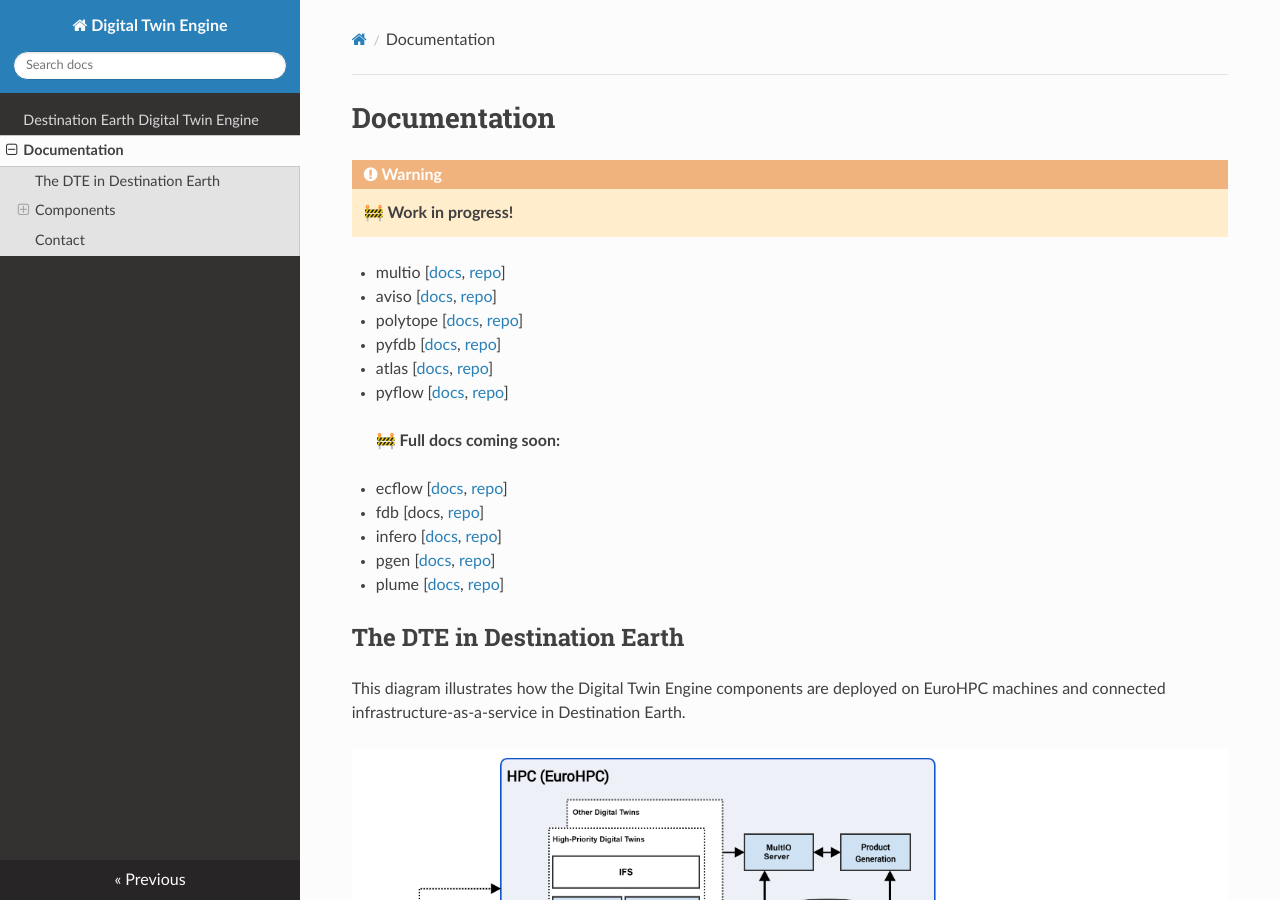
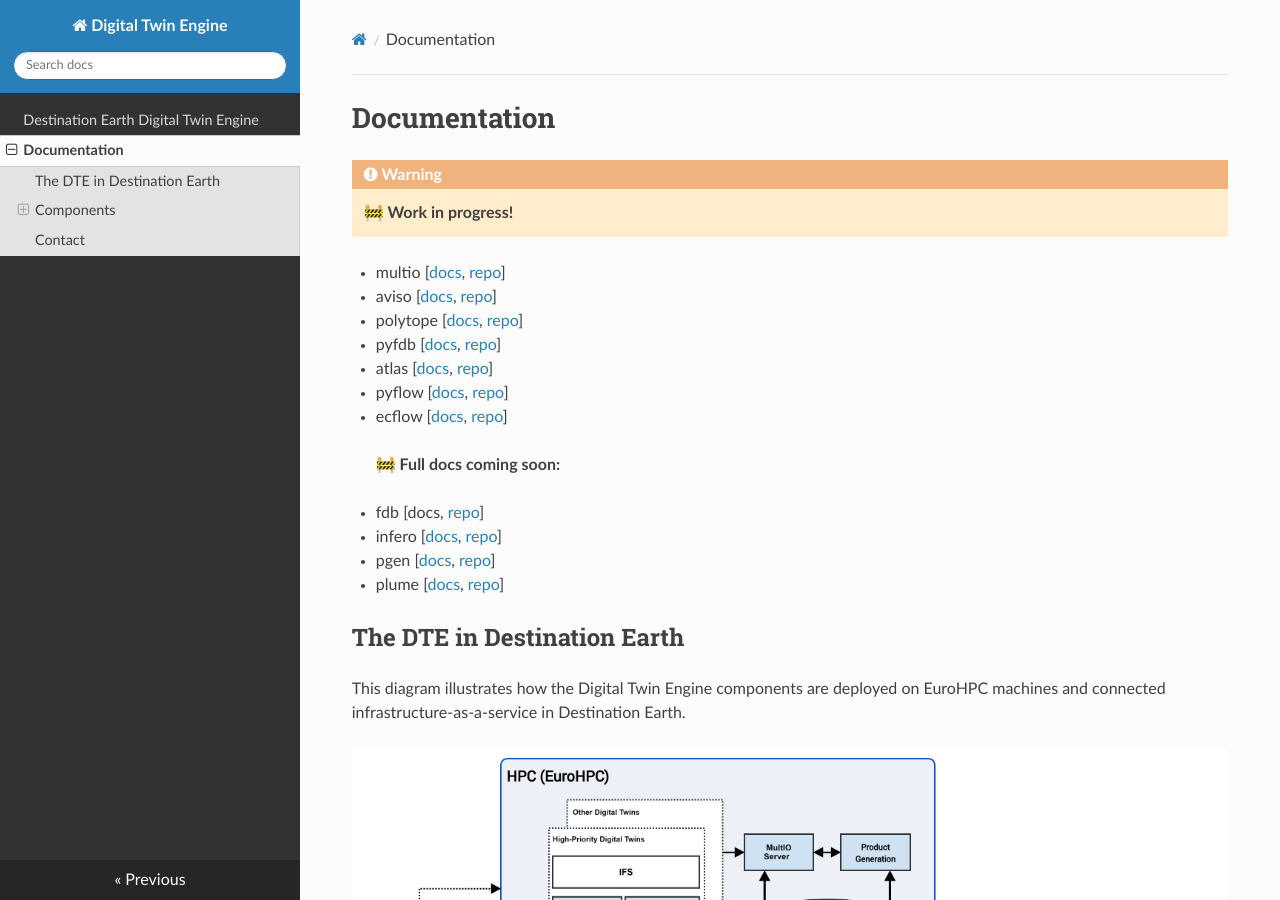
Before and after one commit to ecmwf-projects/digital-twin-engine, an MkDocs documentation site: the page built from docs/documentation.md, in a window 1280 px wide and 900 px high. Built offline with MkDocs 1.6.1, drawn with Linux system fonts in a browser that asks for light colours; nearby versions of some CDN libraries; part of the change alters nothing that is shown.

```diff
--- a/docs/documentation.md
+++ b/docs/documentation.md
@@ -9,10 +9,11 @@
 * pyfdb [[docs](https://pyfdb.readthedocs.io/en/latest), [repo](https://github.com/ecmwf/pyfdb)]
 * atlas [[docs](https://sites.ecmwf.int/docs/atlas), [repo](https://github.com/ecmwf/atlas)]
 * pyflow [[docs](https://pyflow-workflow-generator.readthedocs.io/en/latest/), [repo](https://github.com/ecmwf/pyflow)]
+* ecflow [[docs](https://ecflow.readthedocs.io/en/latest/index.html), [repo](https://github.com/ecmwf/ecflow)]
 
 > **🚧 Full docs coming soon:**
 
-* ecflow [[docs](https://ecflow.readthedocs.io/en/latest/index.html), [repo](https://github.com/ecmwf/ecflow)]
+<!-- * ecflow [[docs](https://ecflow.readthedocs.io/en/latest/index.html), [repo](https://github.com/ecmwf/ecflow)] -->
 * fdb [docs, [repo](https://github.com/ecmwf/fdb)]
 * infero [[docs](https://infero.readthedocs.io/en/latest), [repo](https://github.com/ecmwf-projects/infero)]
 * pgen [[docs](https://pgen.readthedocs.io/en/latest/), [repo](https://github.com/ecmwf/pgen)]
```
